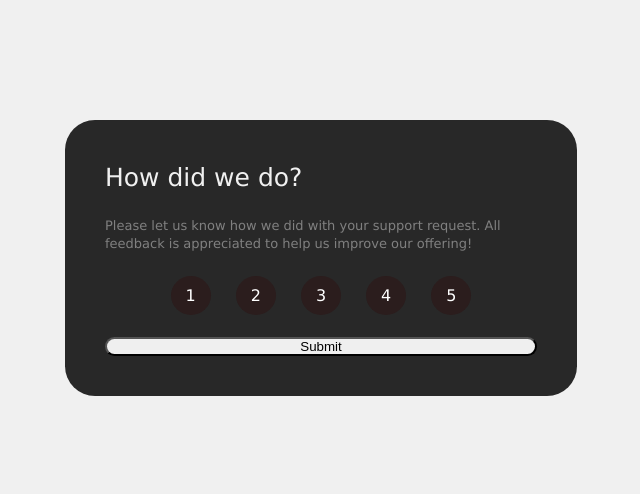
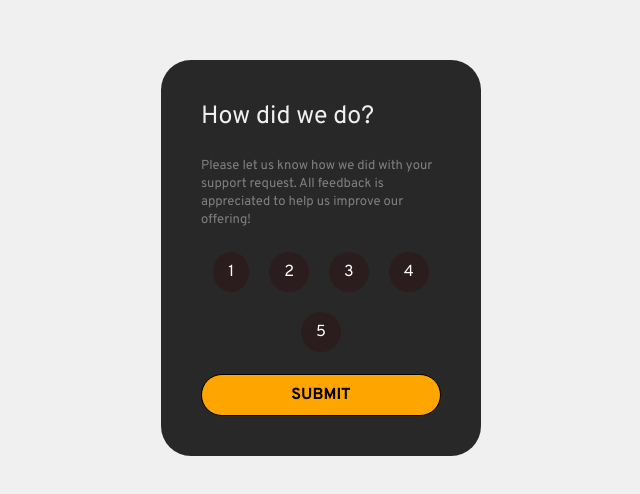
Before and after one commit to MartinYovchev/Interactive-Rating-Component, a plain HTML site: page index.html in a window 1280 px wide. Shown: the part 142-636 px from the top of the page, without its empty margins (319-959 px from the left). Drawn offline with Linux system fonts and the light colour scheme.

Commit message:
Finishing 'rating-state' page

```diff
--- a/index.html
+++ b/index.html
@@ -8,6 +8,8 @@
 
   <title>Frontend Mentor | Interactive rating component</title>
   <link rel="stylesheet" href="styles.css">
+  <link href="https://fonts.googleapis.com/css2?family=Overpass:wght@400;700&display=swap" rel="stylesheet">
+
 </head>
 <body>
 
@@ -26,8 +28,8 @@
       <li><button value="3">3</button></li>
       <li><button value="4">4</button></li>
       <li><button value="5">5</button></li>
-  </ul><br>
-    <button name ="submit">Submit</button>
+    </ul><br>
+    <button name ="submit" id="submit">SUBMIT</button>
   </div>
 
   <div class="hide" id="ending-state">
--- a/script.js
+++ b/script.js
@@ -21,3 +21,4 @@ buttons.forEach(button => {
 
 document.getElementById("question").classList.add("fontTextQuestion")
 document.getElementById("text-1").classList.add("fontText-1");
+buttonSubmit.classList.add("submitClass");
--- a/styles.css
+++ b/styles.css
@@ -19,28 +19,31 @@ body {
     align-items: center;
     min-height: 100vh;
     background-color: #f0f0f0;
-    font-family: Verdana, sans-serif;
+    font-family: "Overpass", sans-serif;
 
 }
 
 #rating-state{
-    display: grid;
-    width: 40%;
+    display: flex;
+    flex-direction: column;
+    width: 25%;
     line-height: 1.4;
     background-image: url("Dark-Grey-background.jpg");
     padding: 40px;
 }
 
 .button-list {
+    display: flex;
     list-style-type: none;
-    display: flex;
     justify-content: center;
-    gap: 25px;
+    gap: 20px;
+    flex-wrap: wrap;
     grid-auto-flow: column;
 }
 
 .button-list button {
 
+    display: flex;
     color: white;
     padding: 10px 15px;
     font-size: 16px;
@@ -50,7 +53,7 @@ body {
     border-radius: 5px;
     transition: background-color 0.3s ease;
     border-radius: 50%;
-    font-family: Verdana;
+    font-family: "Overpass", sans-serif;
 }
 
 .button-list button:hover {
@@ -72,3 +75,22 @@ button.selected {
     color: gray;
     font-size: 13px;
 }
+
+.submitClass{
+    font-size: 16px;
+    font-family: "Overpass", sans-serif;
+    font-weight: bold;
+    cursor: pointer;
+    display: flex;
+    justify-content: center;
+    padding-top: 10px;
+    padding-bottom: 10px;
+    background-color: orange;
+    border: 1px solid black;
+    transition: background-color 0.3s;
+}
+
+#submit:hover{
+    background-color: #f0f0f0;
+    color: rgb(0, 0, 0);
+}
```
